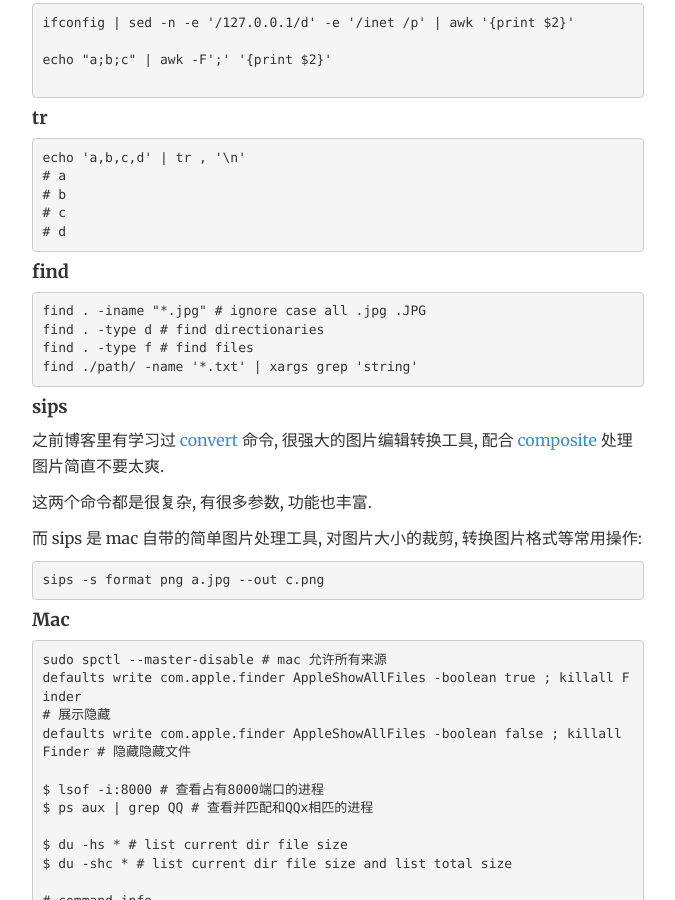
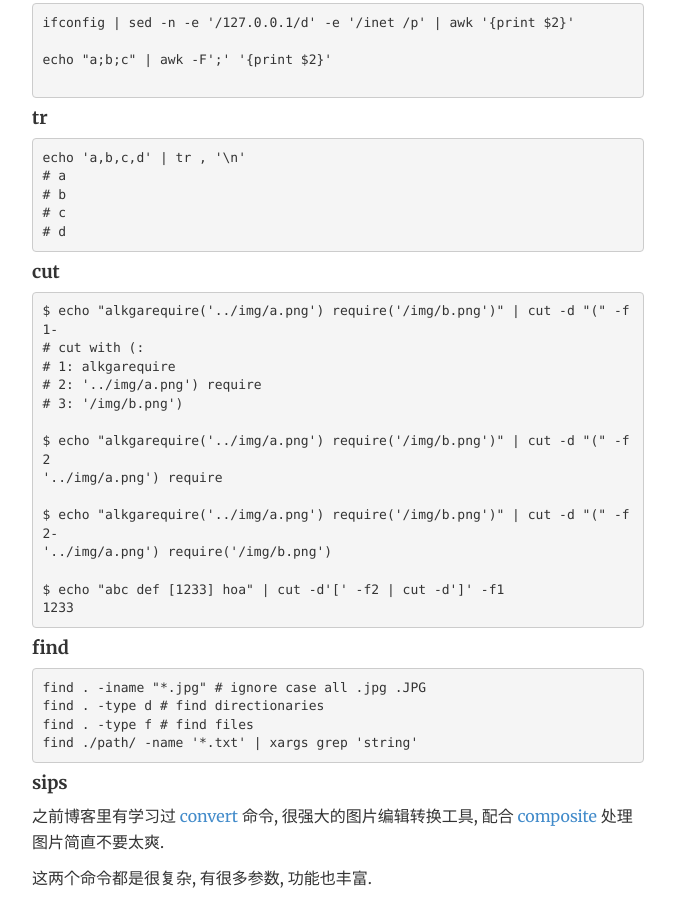
Before and after one commit to FaiChou/faichou.github.io, a Jekyll site: the page built from _posts/2018-06-22-shell.md, in a window 1280 px wide and 900 px high, scrolled down 4294 px. Shown: the whole window, without its empty margins (302-977 px from the left). Built offline with Jekyll 4.4.1, drawn with Linux system fonts in a browser that asks for light colours; comment, search, counter and statistics services are not loaded.

Commit message:
add cut for shell post

````diff
--- a/_posts/2018-06-22-shell.md
+++ b/_posts/2018-06-22-shell.md
@@ -218,6 +218,25 @@ echo 'a,b,c,d' | tr , '\n'
 # d
 ```
 
+#### cut
+
+```bash
+$ echo "alkgarequire('../img/a.png') require('/img/b.png')" | cut -d "(" -f1-
+# cut with (:
+# 1: alkgarequire
+# 2: '../img/a.png') require
+# 3: '/img/b.png')
+
+$ echo "alkgarequire('../img/a.png') require('/img/b.png')" | cut -d "(" -f2
+'../img/a.png') require
+
+$ echo "alkgarequire('../img/a.png') require('/img/b.png')" | cut -d "(" -f2-
+'../img/a.png') require('/img/b.png')
+
+$ echo "abc def [1233] hoa" | cut -d'[' -f2 | cut -d']' -f1
+1233
+```
+
 #### find
 
 ```bash
````
